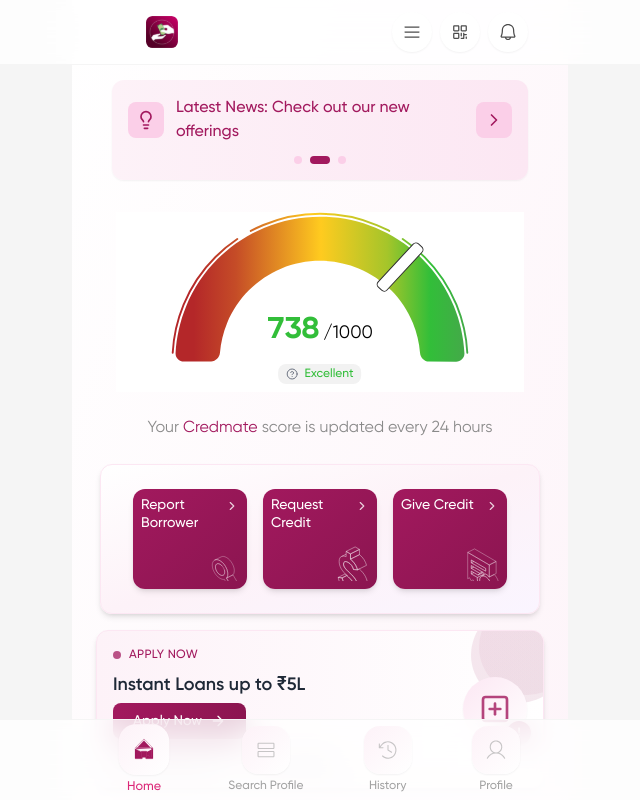
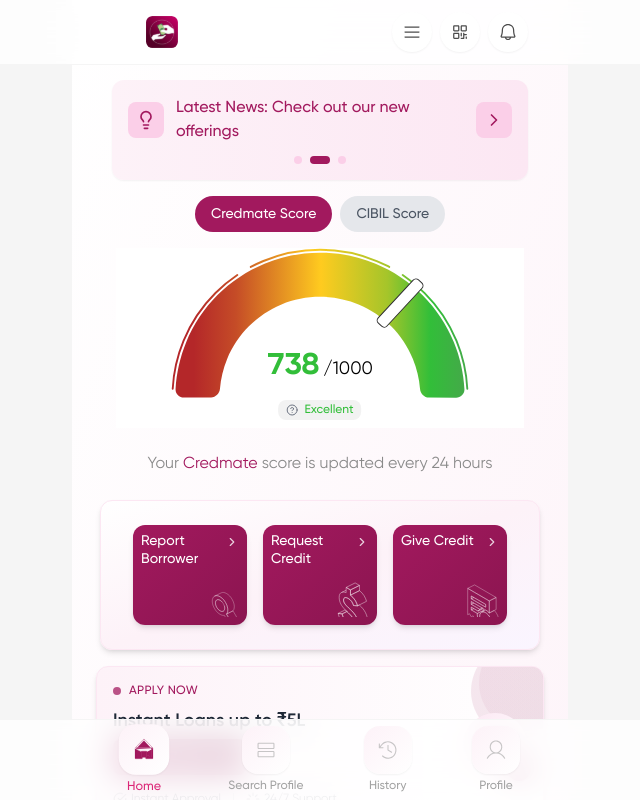
Before and after one commit to nischal690/credmate-frontend, a Next.js app: page / in a window 1280 px wide. Shown: the whole page, without its empty margins (320-960 px from the left). Built offline with nearby package versions, Linux system fonts and the light colour scheme; a web font is replaced by a local one.

Commit message:
feat: add toggle between Credmate and CIBIL scores in CreditScoreContainer

```diff
--- a/app/components/CreditScoreContainer.tsx
+++ b/app/components/CreditScoreContainer.tsx
@@ -1,24 +1,60 @@
 'use client';
 
+import { useState } from 'react';
 import CreditScoreGauge from './CreditScoreGauge';
 
 export default function CreditScoreContainer() {
+  const [activeScore, setActiveScore] = useState<'credmate' | 'cibil'>('credmate');
+
   // Example credit score data
-  const creditScore = {
+  const credmateScore = {
     score: 738,
     maxScore: 1000,
     status: 'Very Good'
   };
 
+  const cibilScore = {
+    score: 785,
+    maxScore: 900,
+    status: 'Excellent'
+  };
+
+  const currentScore = activeScore === 'credmate' ? credmateScore : cibilScore;
+
   return (
     <div className="credit-score-section">
-      <h2 className="section-title"></h2>
+      <div className="flex justify-center gap-2 mb-4">
+        <button
+          onClick={() => setActiveScore('credmate')}
+          className={`px-4 py-2 rounded-full text-sm font-medium ${
+            activeScore === 'credmate'
+              ? 'bg-[#A2195E] text-white'
+              : 'bg-gray-200 text-gray-600'
+          }`}
+        >
+          Credmate Score
+        </button>
+        <button
+          onClick={() => setActiveScore('cibil')}
+          className={`px-4 py-2 rounded-full text-sm font-medium ${
+            activeScore === 'cibil'
+              ? 'bg-[#A2195E] text-white'
+              : 'bg-gray-200 text-gray-600'
+          }`}
+        >
+          CIBIL Score
+        </button>
+      </div>
+
       <CreditScoreGauge
-        score={creditScore.score}
-        maxScore={creditScore.maxScore}
-        status={creditScore.status}
+        score={currentScore.score}
+        maxScore={currentScore.maxScore}
+        status={currentScore.status}
       />
-      <p className="text-center text-[#8A8A8A] mx-1 mb-1 px-1">Your <span className="text-[#A2195E]">Credmate</span> score is updated every 24 hours</p>
+
+      <p className="text-center text-[#8A8A8A] mx-1 mb-3 px-1">
+        Your <span className="text-[#A2195E]">{activeScore === 'credmate' ? 'Credmate' : 'CIBIL'}</span> score is updated every 24 hours
+      </p>
     </div>
   );
 }
```
